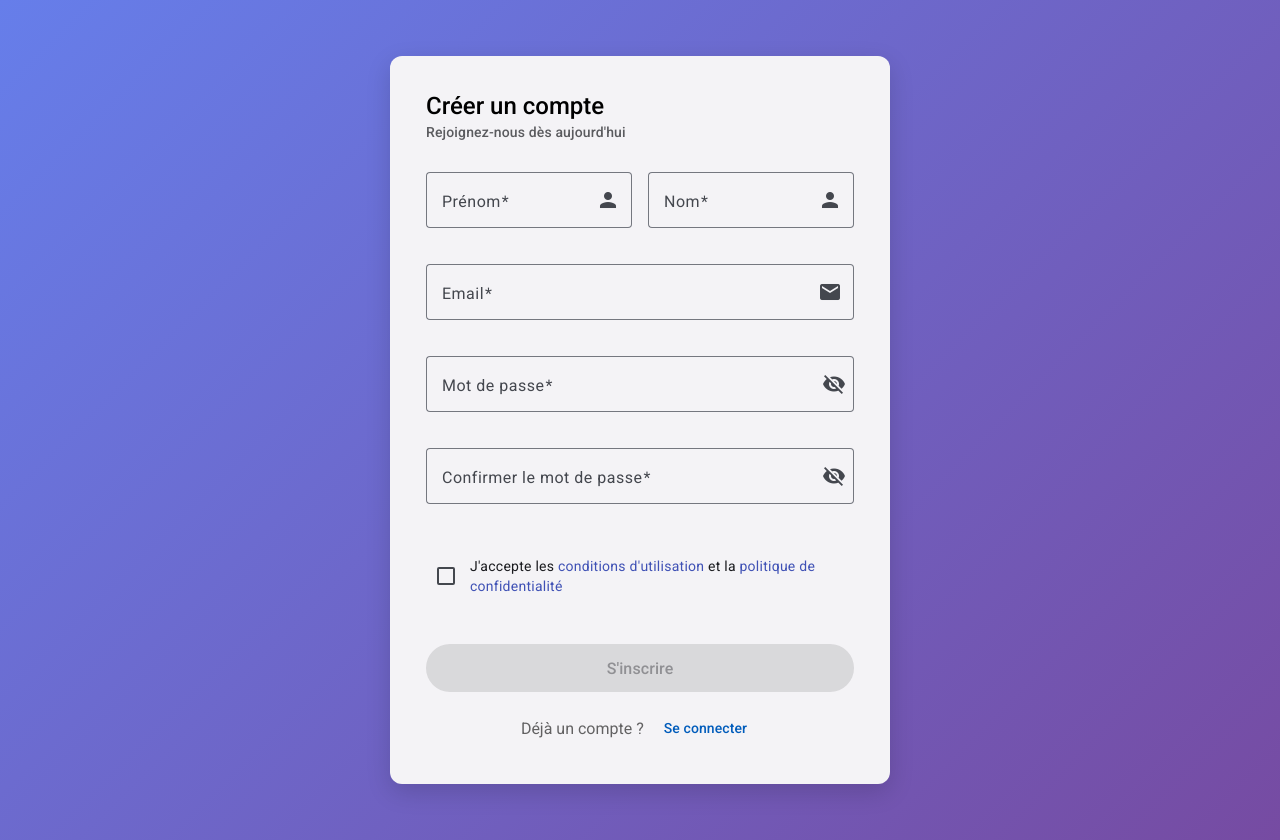
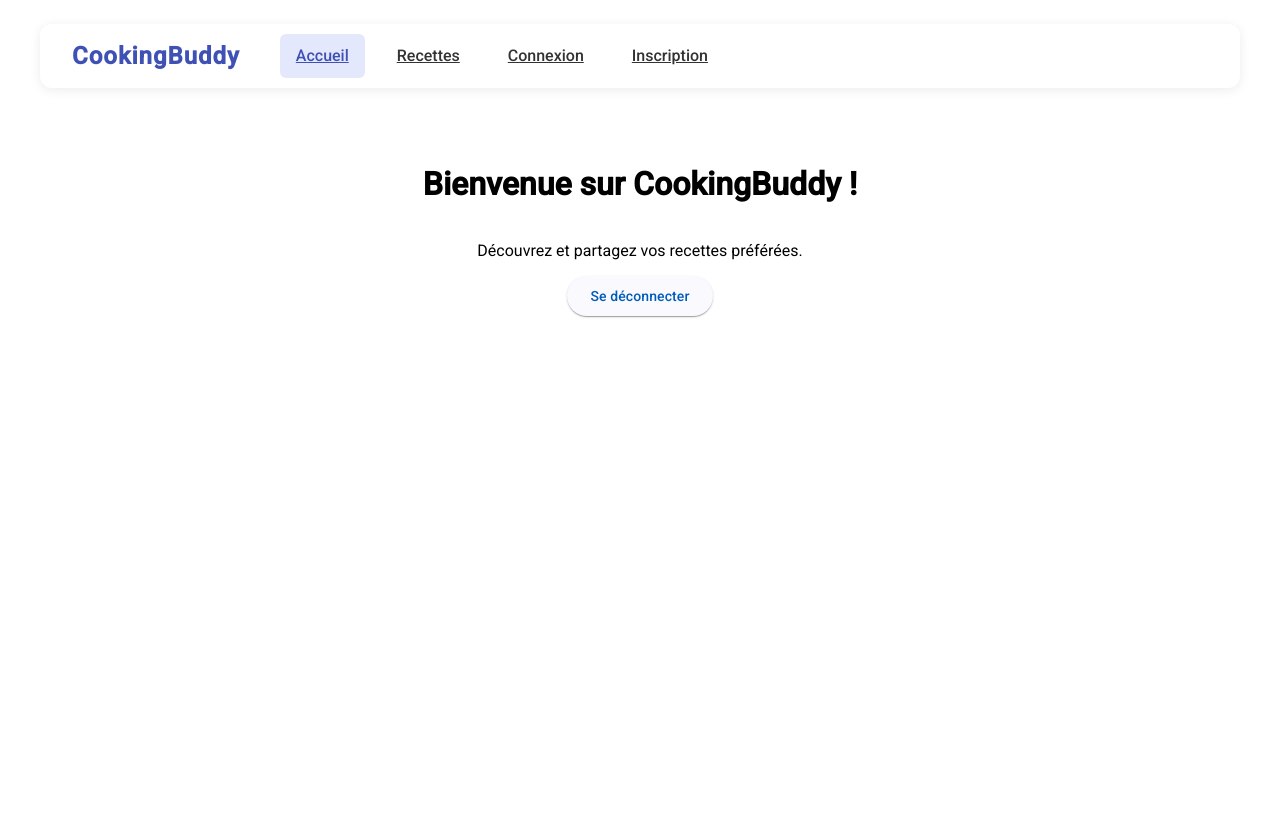
Before and after one commit to Formidabledu59/CookingBuddy, an Angular app: page / in a window 1280 px wide. Before the commit this address led to /register. Built offline with nearby package versions, Linux system fonts and the light colour scheme.

Commit message:
feat: update routing and lok my wonderfull homepage's navigation

```diff
--- a/src/app/app.routes.ts
+++ b/src/app/app.routes.ts
@@ -7,7 +7,6 @@ export const routes: Routes = [
   {
     path: '',
     component: HomePage,
-    canActivate: [authGuard],
   },
   {
     path: 'register',
--- a/src/app/shared/layouts/page-layout/page-layout.html
+++ b/src/app/shared/layouts/page-layout/page-layout.html
@@ -1,11 +1,14 @@
-<mat-toolbar color="primary">
-  <span style="font-weight: bold; margin-right: 32px;">CookingBuddy</span>
-  <a mat-button routerLink="/">Accueil</a>
-  <a mat-button routerLink="/recipes">Recettes</a>
-  <a mat-button routerLink="/login" *ngIf="!user">Connexion</a>
-  <a mat-button routerLink="/register" *ngIf="!user">Inscription</a>
+<mat-toolbar color="primary" class="main-toolbar">
+  <span class="brand">CookingBuddy</span>
+  <nav class="nav-links">
+    <a mat-button routerLink="/" routerLinkActive="active-link" [routerLinkActiveOptions]="{ exact: true }">Accueil</a>
+    <a mat-button routerLink="/recipes" routerLinkActive="active-link">Recettes</a>
+    <a mat-button routerLink="/login" *ngIf="!user" routerLinkActive="active-link">Connexion</a>
+    <a mat-button routerLink="/register" *ngIf="!user" routerLinkActive="active-link">Inscription</a>
+  </nav>
   <span class="spacer"></span>
-<span *ngIf="user">Bonjour, {{ user.firstName }} {{ user.lastName }}</span></mat-toolbar>
+  <span *ngIf="user" class="user-info">Bonjour, {{ user.firstName }} {{ user.lastName }}</span>
+</mat-toolbar>
 <main class="main-container">
   <ng-content></ng-content>
 </main>
--- a/src/app/shared/layouts/page-layout/page-layout.scss
+++ b/src/app/shared/layouts/page-layout/page-layout.scss
@@ -1,4 +1,57 @@
-// filepath: src/app/shared/layouts/page-layout/page-layout.scss
+.main-toolbar {
+  background: #fff;
+  color: #333;
+  border-radius: 12px;
+  margin: 24px auto 16px auto;
+  max-width: 1200px;
+  box-shadow: 0 2px 12px rgba(0,0,0,0.08);
+  padding: 0 32px;
+  min-height: 64px;
+  display: flex;
+  align-items: center;
+}
+
+.brand {
+  font-weight: bold;
+  font-size: 1.5rem;
+  color: #3f51b5;
+  margin-right: 40px;
+  letter-spacing: 1px;
+}
+
+.nav-links {
+  display: flex;
+  gap: 16px;
+}
+
+.nav-links a {
+  font-size: 1rem;
+  font-weight: 500;
+  color: #333;
+  border-radius: 6px;
+  padding: 8px 16px;
+  transition: 0.2s, color 0.2s;
+}
+
+.nav-links a.active-link,
+.nav-links a:hover {
+  background: #e3e8fd;
+  color: #3f51b5;
+}
+
+.spacer {
+  flex: 1 1 auto;
+}
+
+.user-info {
+  font-size: 1rem;
+  font-weight: 500;
+  color: #3f51b5;
+  background: #e3e8fd;
+  padding: 6px 16px;
+  border-radius: 6px;
+}
+
 .main-container {
   max-width: 1200px;
   margin: 32px auto 0 auto;
@@ -8,7 +61,3 @@
   flex-direction: column;
   align-items: center;
 }
-
-.spacer {
-  flex: 1 1 auto;
-}
```
